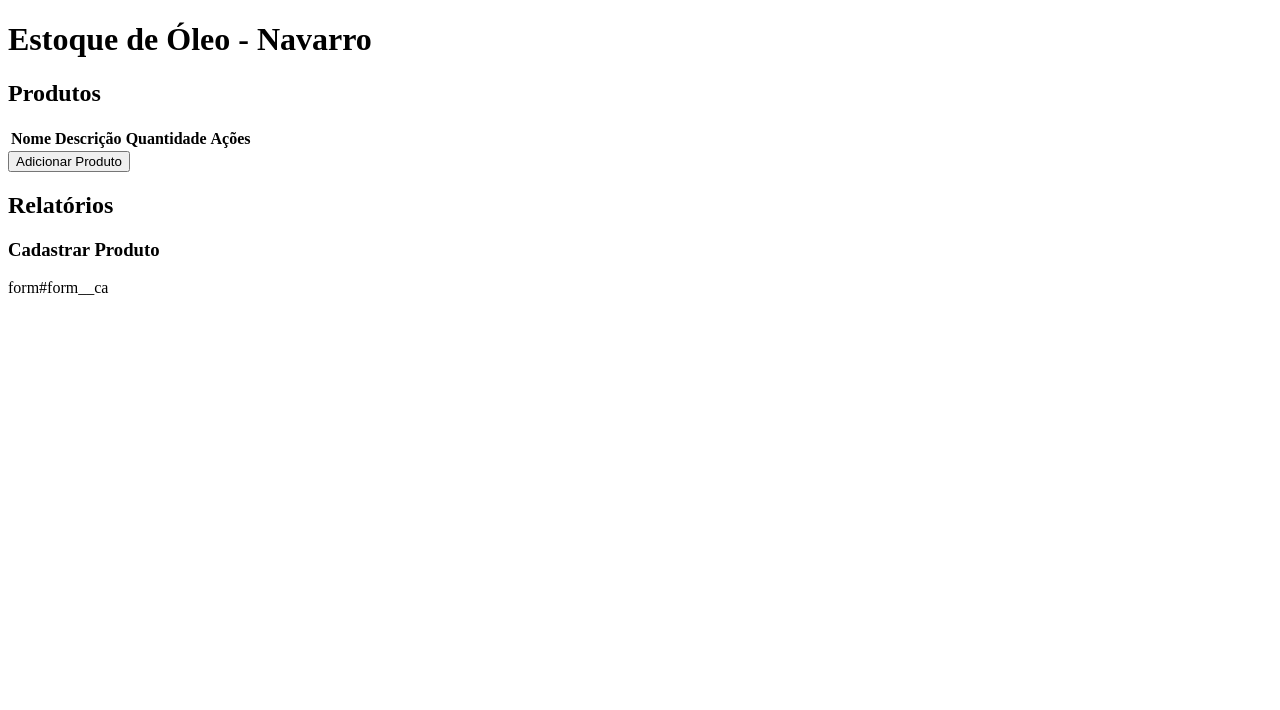
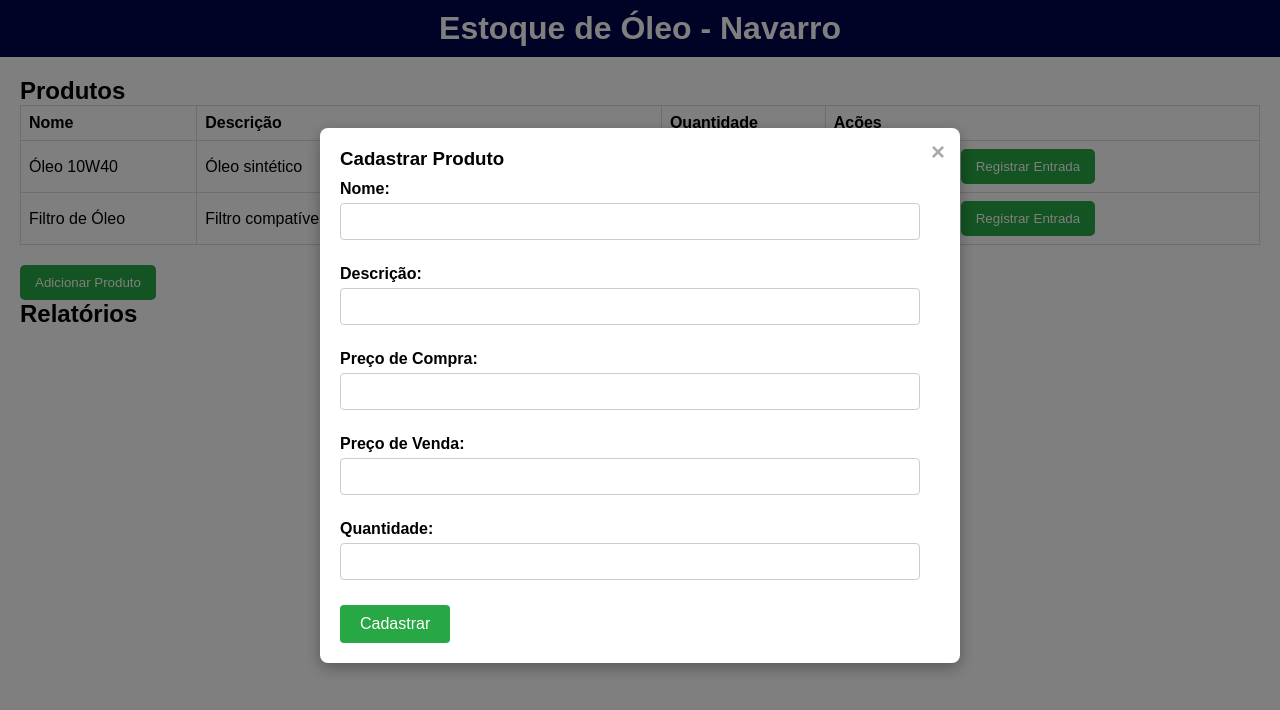
Before and after one commit to arthur01dev/Estoque-de--leo, a plain HTML site: page frontend/index.html in a window 1280 px wide. Both pictures are taken after a click on the button "Adicionar Produto". Drawn offline with Linux system fonts and the light colour scheme.

Commit message:
Adicionando codigo css e js

```diff
--- a/frontend/css/style.css
+++ b/frontend/css/style.css
@@ -0,0 +1,158 @@
+*{
+    margin: 0;
+    padding: 0;
+    box-sizing: border-box;
+}
+
+body {
+    font-family: Arial, sans-serif;
+    margin: 0;
+    padding: 0;
+}
+
+header {
+    background-color: #00054d;
+    color: white;
+    padding: 10px 0;
+    text-align: center;
+}
+
+main {
+    padding: 20px;
+}
+
+table {
+    width: 100%;
+    border-collapse: collapse;
+    margin-bottom: 20px;
+}
+
+table, th, td {
+    border: 1px solid #ddd;
+}
+
+th, td {
+    padding: 8px;
+    text-align: left;
+}
+
+button {
+    padding: 10px 15px;
+    background-color: #28a745;
+    color: white;
+    border: none;
+    cursor: pointer;
+    border-radius: 5px;
+}
+
+button:hover {
+    background-color: #218838;
+}
+
+/* .modal {
+    display: none;
+    position: fixed;
+    z-index: 1;
+    left: 0;
+    top: 0;
+    width: 100%;
+    height: 100%;
+    overflow: auto;
+    background-color: rgb(0,0,0);
+    background-color: rgba(0,0,0,0.4);
+}
+
+.modal__content {
+    background-color: #fefefe;
+    margin: 15% auto;
+    padding: 20px;
+    border: 1px solid #888;
+    width: 80%;
+}
+
+.close {
+    color: #aaa;
+    float: right;
+    font-size: 28px;
+    font-weight: bold;
+}
+
+.close:hover,
+.close:focus {
+    color: black;
+    text-decoration: none;
+    cursor: pointer;
+} */
+
+.modal {
+    display: none;
+    position: fixed;
+    z-index: 1;
+    left: 0;
+    top: 0;
+    width: 100%;
+    height: 100%;
+    overflow: auto;
+    background-color: rgba(0, 0, 0, 0.5);
+}
+
+.modal__content {
+    background-color: #fff;
+    margin: 10% auto;
+    padding: 20px;
+    border-radius: 8px;
+    width: 50%;
+    box-shadow: 0 5px 15px rgba(0, 0, 0, 0.3);
+    position: relative;
+}
+
+.close {
+    position: absolute;
+    top: 10px;
+    right: 15px;
+    color: #aaa;
+    font-size: 24px;
+    font-weight: bold;
+    cursor: pointer;
+}
+
+.close:hover,
+.close:focus {
+    color: #000;
+    text-decoration: none;
+    cursor: pointer;
+}
+
+/* Estilo do formulário */
+form label {
+    display: block;
+    margin-top: 10px;
+    font-weight: bold;
+}
+
+form input[type="text"],
+form input[type="number"] {
+    width: calc(100% - 20px); /* Melhor alinhamento dos campos */
+    padding: 10px;
+    margin-top: 5px;
+    margin-bottom: 15px;
+    border: 1px solid #ccc;
+    border-radius: 4px;
+    box-sizing: border-box; /* Para garantir que o padding não afete o tamanho do input */
+}
+
+/* Estilo do botão de cadastrar */
+form button {
+    background-color: #28a745; /* Verde padrão para o botão */
+    color: white;
+    padding: 10px 20px;
+    margin-top: 10px;
+    border: none;
+    border-radius: 4px;
+    cursor: pointer;
+    font-size: 16px;
+}
+
+form button:hover {
+    background-color: #218838; /* Cor mais escura ao passar o mouse */
+}
--- a/frontend/index.html
+++ b/frontend/index.html
@@ -1,10 +1,13 @@
 <!DOCTYPE html>
 <html lang="en">
+
 <head>
-    <meta charset="UTF-8">
-    <meta name="viewport" content="width=device-width, initial-scale=1.0">
-    <title>Document</title>
+    <meta charset="UTF-8" />
+    <meta name="viewport" content="width=device-width, initial-scale=1.0" />
+    <link rel="stylesheet" href="css/style.css" />
+    <title>Estoque Navarro</title>
 </head>
+
 <body>
     <header>
         <h1>Estoque de Óleo - Navarro</h1>
@@ -22,24 +25,42 @@
                         <th>Ações</th>
                     </tr>
                 </thead>
-                <tbody id="produtos__lista">
-
-                </tbody>
+                <tbody id="produtos__lista"></tbody>
             </table>
             <button id="btn__add_produto">Adicionar Produto</button>
         </section>
         <section id="relatorios">
             <h2>Relatórios</h2>
-            <div id="relatorios-conteudo">
-            </div>
+            <div id="relatorios-conteudo"></div>
         </section>
     </main>
 
     <div class="modal" id="modal__cadastro">
         <div class="modal__content">
+            <span class="close">&times;</span>
             <h3>Cadastrar Produto</h3>
-            form#form__ca
+            <form id="form__cadas">
+                <label for="nome">Nome:</label>
+                <input type="text" id="nome" name="nome" required />
+
+                <label for="descricao">Descrição:</label>
+                <input type="text" id="descricao" name="descricao" />
+
+                <label for="preco_compra">Preço de Compra:</label>
+                <input type="number" id="preco_compra" name="preco_compra" step="0.01" required />
+
+                <label for="preco_venda">Preço de Venda:</label>
+                <input type="number" id="preco_venda" name="preco_venda" step="0.01" required />
+
+                <label for="quantidade">Quantidade:</label>
+                <input type="number" id="quantidade" name="quantidade" required />
+
+                <button type="button" id="cadastrar">Cadastrar</button>
+            </form>
         </div>
     </div>
+
+    <script src="js/app.js"></script>
 </body>
+
 </html>
--- a/frontend/js/app.js
+++ b/frontend/js/app.js
@@ -0,0 +1,70 @@
+document.addEventListener("DOMContentLoaded", () => {
+  carregarProdutos();
+});
+
+function carregarProdutos() {
+  // Fazer uma requisição para o backend para obter a lista de produtos
+  const produtos = [
+    { id: 1, nome: "Óleo 10W40", descricao: "Óleo sintético", quantidade: 20 },
+    {
+      id: 2,
+      nome: "Filtro de Óleo",
+      descricao: "Filtro compatível com diversos modelos",
+      quantidade: 15,
+    },
+  ];
+
+  const tabelaProdutos = document.querySelector("#produtos__lista");
+ tabelaProdutos.innerHTML = "";
+
+  produtos.forEach((produto) => {
+    const linha = document.createElement("tr");
+    linha.innerHTML = `
+       <td>${produto.nome}</td>
+       <td>${produto.descricao}</td>
+       <td>${produto.quantidade}</td>
+       <td>
+                <button onclick="registrarSaida(${produto.id})">Registrar Saída</button>
+                <button onclick="registrarEntrada(${produto.id})">Registrar Entrada</button>
+        </td>
+       `;
+    tabelaProdutos.appendChild(linha);
+  });
+}
+
+// function que abre modal pra add o produto
+const btnAddProduto = document.querySelector('#btn__add_produto');
+btnAddProduto.addEventListener('click', () => {
+    document.querySelector('#modal__cadastro').style.display = 'block';
+})
+
+// function que fecha modal pra add o produto
+const btnCloseModal = document.querySelector('.close');
+btnCloseModal.addEventListener('click', fecharModalCadastro);
+
+function fecharModalCadastro() {
+    document.getElementById('modal__cadastro').style.display = 'none';
+}
+
+
+function cadastrarProduto() {
+    // Lógica para cadastrar o produto
+    const nome = document.getElementById('nome').value;
+    const descricao = document.getElementById('descricao').value;
+    const precoCompra = document.getElementById('preco_compra').value;
+    const precoVenda = document.getElementById('preco_venda').value;
+
+    console.log(`Cadastrando produto: ${nome}, ${descricao}, ${precoCompra}, ${precoVenda}`);
+    fecharModalCadastro();
+    // Você pode enviar esses dados para o backend para salvar no banco de dados
+}
+
+function registrarEntrada(id) {
+    console.log(`Registrando entrada para o produto ID ${id}`);
+    // Aqui você pode fazer uma requisição para o backend para registrar a entrada
+}
+
+function registrarSaida(id) {
+    console.log(`Registrando saída para o produto ID ${id}`);
+    // Aqui você pode fazer uma requisição para o backend para registrar a saída
+}
```
